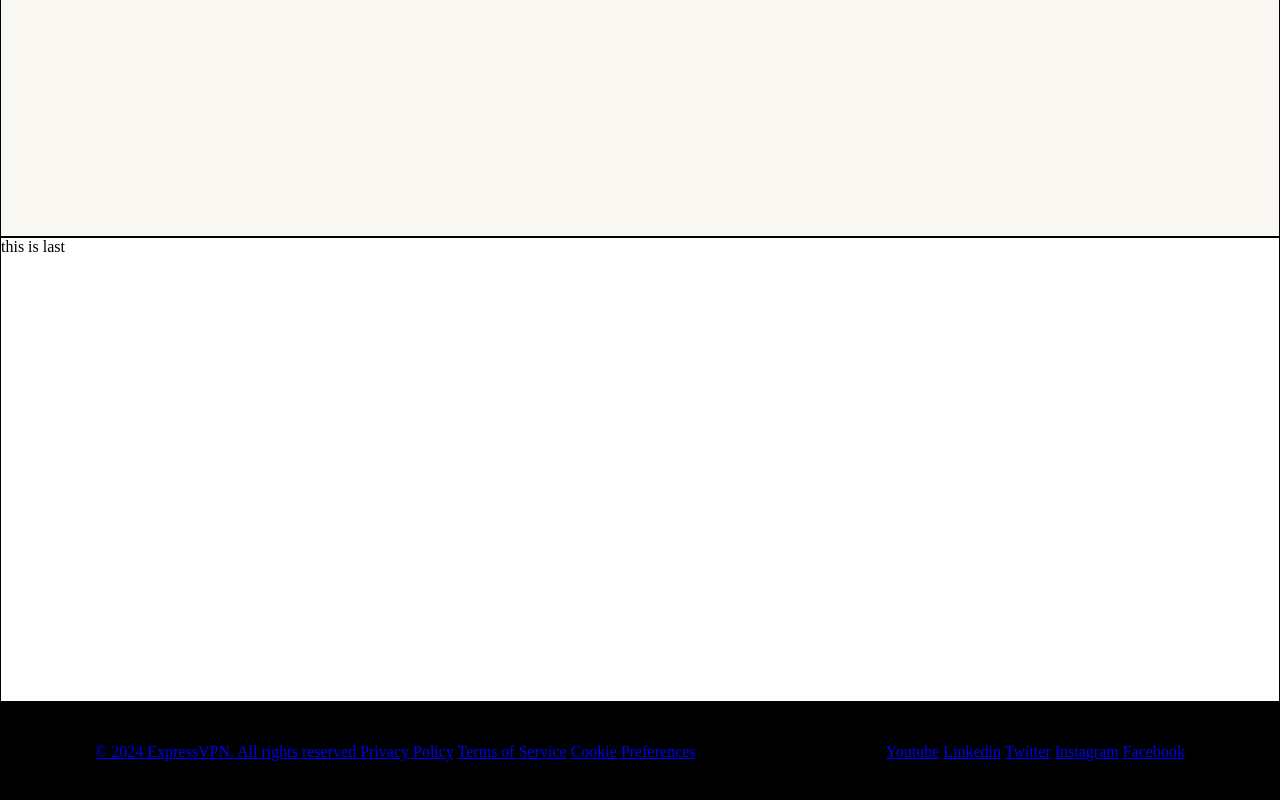
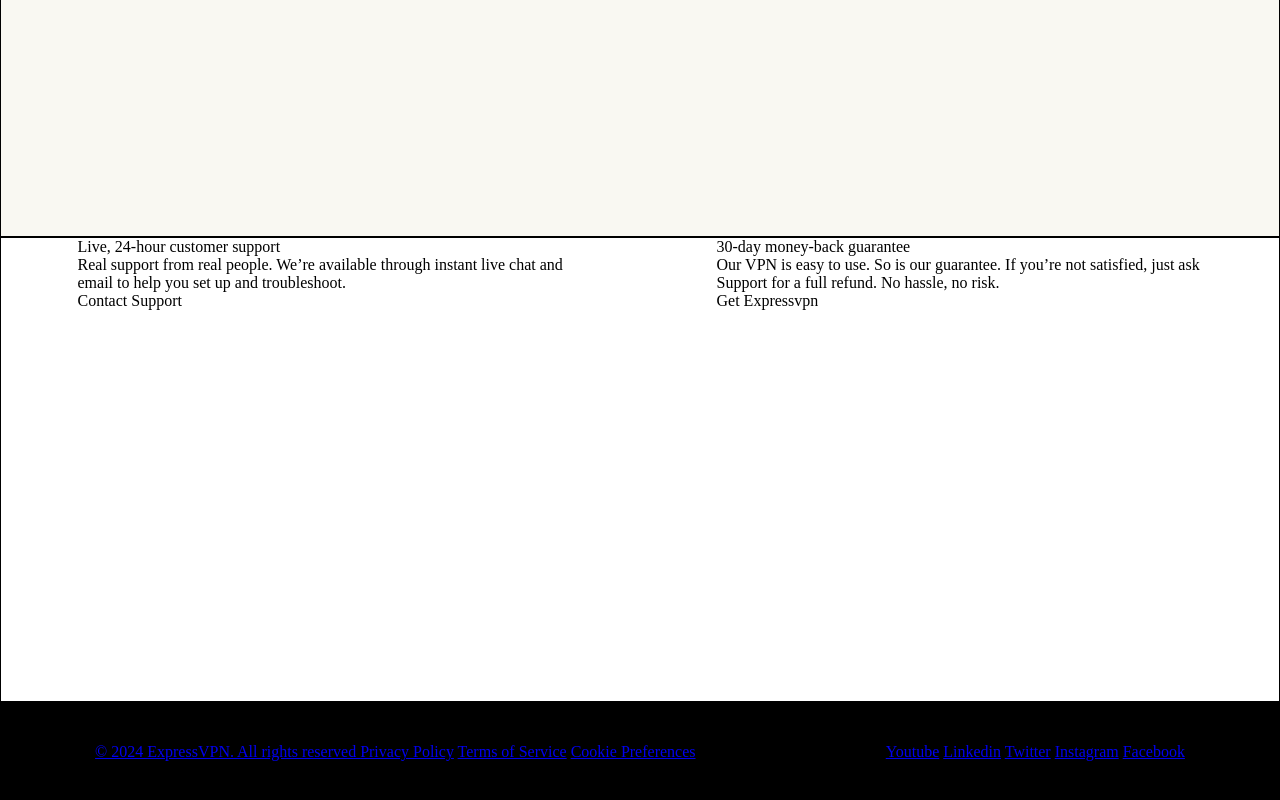
Before and after one commit to sk-adi/ExpressVpn_LandingPage, a plain HTML site: page index.html in a window 1280 px wide. Shown: the part 3378-4178 px from the top of the page. Drawn offline with Linux system fonts and the light colour scheme.

Commit message:
modified and add content in last 2nd section

```diff
--- a/index.html
+++ b/index.html
@@ -41,7 +41,27 @@
         ther is review
     </section>
     <section class="last">
-        this is last
+        <div class="lastbox">
+            <div class="chatimg"></div>
+            <div class="24hour">
+                <span>Live, 24-hour customer support</span>
+            </div>
+            <div class="lastbox3">
+                <p>Real support from real people. We’re available through instant live chat and email to help you set up and troubleshoot.</p>
+            </div>
+            <div class="Contact Support">Contact Support</div>
+        </div>
+        <div class="lastbox">
+            <div class="chatimg"></div>
+            <div class="30day">
+                <span>30-day money-back guarantee</span>
+            </div>
+            <div class="lastbox3">
+                <p>Our VPN is easy to use. So is our guarantee. If you’re not satisfied, just ask Support for a full refund. No hassle, no risk.</p>
+            </div>
+            <div class="Get Expressvpn">Get Expressvpn</div>
+        </div>
+        </div>
     </section>
     <footer class="footer">
         <div class="footerbox">
--- a/style.css
+++ b/style.css
@@ -38,8 +38,12 @@
 }
 
 .last{
+    display: flex;
+    justify-content: space-around;
+    align-items: center;
     height: 465px;
     border: 1px solid black;
+    align-content: center;
 }
 
 .footer{
@@ -119,3 +123,16 @@
     display: flex;
     justify-content: space-between;
 }
+
+
+
+.lastbox{
+    width: 486px;
+    height: 464px;
+    text-align: left;
+}
+
+.secondLastbox{
+    width: 371px;
+    height: 384px;
+}
```
